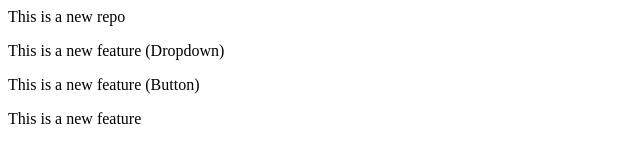
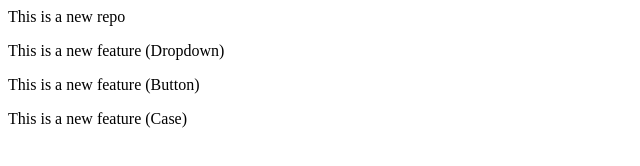
Before and after one commit to Batra1sh/localrepo, a plain HTML site: page index.html in a window 1280 px wide. Shown: the full height of the page, 0-640 px from the left. Drawn offline with Linux system fonts and the light colour scheme.

Commit message:
Case Added

```diff
--- a/index.html
+++ b/index.html
@@ -1,4 +1,4 @@
 <p>This is a new repo</p>
 <p>This is a new feature (Dropdown)</p>
 <p>This is a new feature (Button)</p>
-<p>This is a new feature </p>
+<p>This is a new feature (Case)</p>
```
